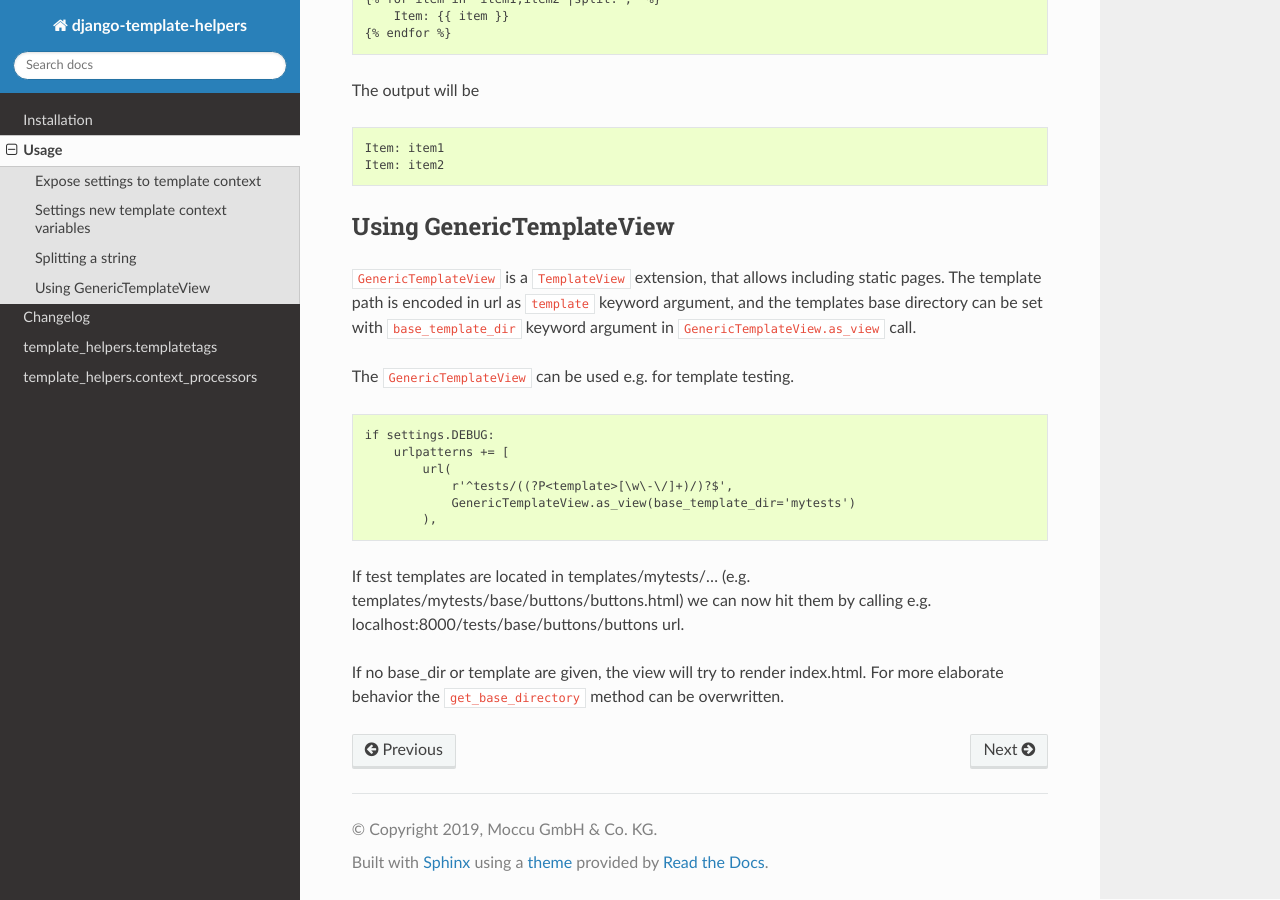
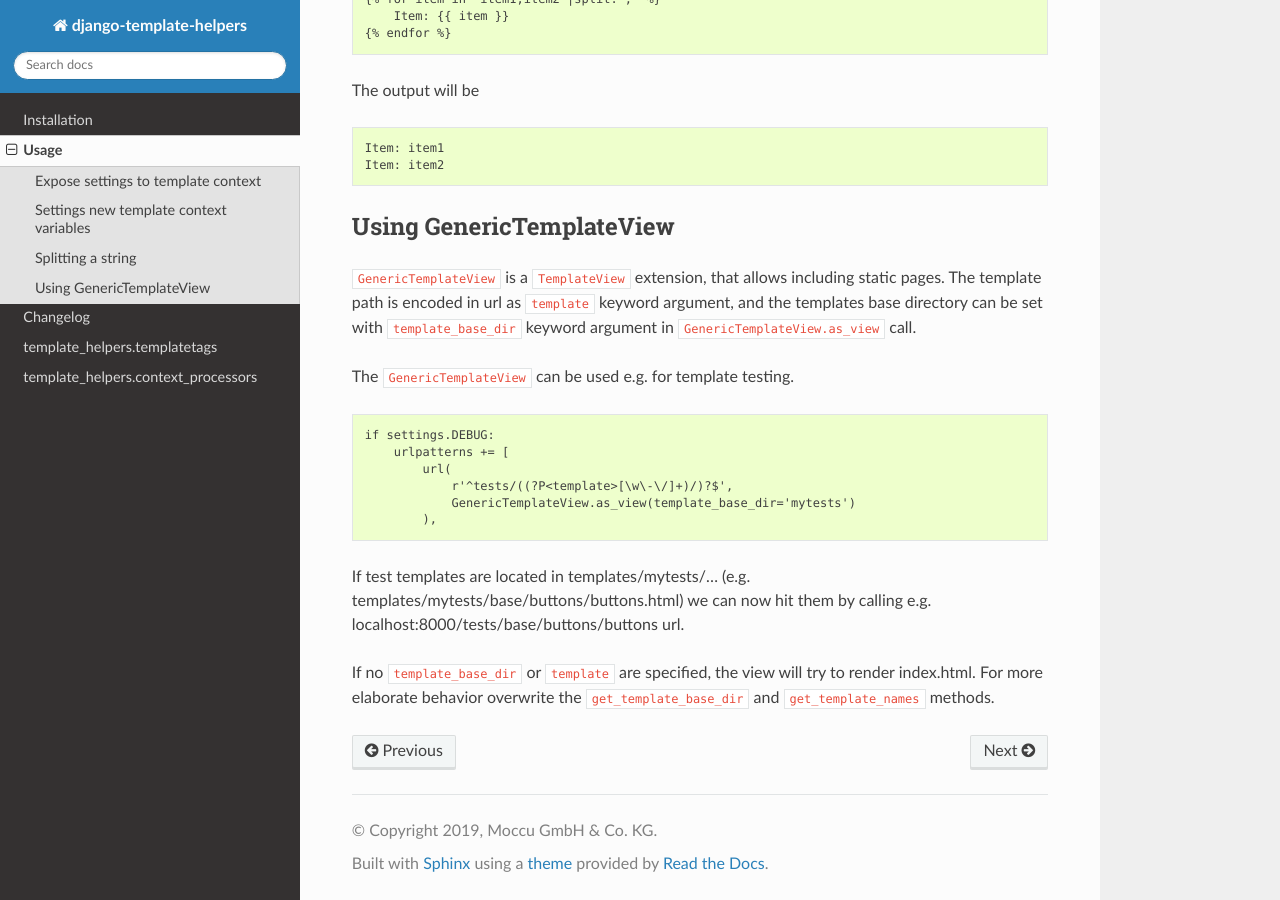
Before and after one commit to stephrdev/django-template-helpers, a Sphinx documentation site: the page built from docs/usage.rst, in a window 1280 px wide and 900 px high, scrolled down 1016 px. Built offline with Sphinx 7.4.7 and the Read the Docs theme 2.0.0, drawn with Linux system fonts in a browser that asks for light colours.

Commit message:
Update docu

```diff
--- a/docs/usage.rst
+++ b/docs/usage.rst
@@ -66,7 +66,7 @@ Using GenericTemplateView
 
 ``GenericTemplateView`` is a ``TemplateView`` extension, that allows including
 static pages. The template path is encoded in url as ``template`` keyword argument,
-and the templates base directory can be set with ``base_template_dir``
+and the templates base directory can be set with ``template_base_dir``
 keyword argument in ``GenericTemplateView.as_view`` call.
 
 
@@ -78,12 +78,13 @@ The ``GenericTemplateView`` can be used e.g. for template testing.
         urlpatterns += [
             url(
                 r'^tests/((?P<template>[\w\-\/]+)/)?$',
-                GenericTemplateView.as_view(base_template_dir='mytests')
+                GenericTemplateView.as_view(template_base_dir='mytests')
             ),
 
 If test templates are located in templates/mytests/...
 (e.g. templates/mytests/base/buttons/buttons.html) we can now hit them by calling
 e.g. localhost:8000/tests/base/buttons/buttons url.
 
-If no base_dir or template are given, the view will try to render index.html.
-For more elaborate behavior the ``get_base_directory`` method can be overwritten.
+If no ``template_base_dir`` or ``template`` are specified, the view will try to render index.html.
+For more elaborate behavior overwrite the ``get_template_base_dir`` and ``get_template_names``
+methods.
```
